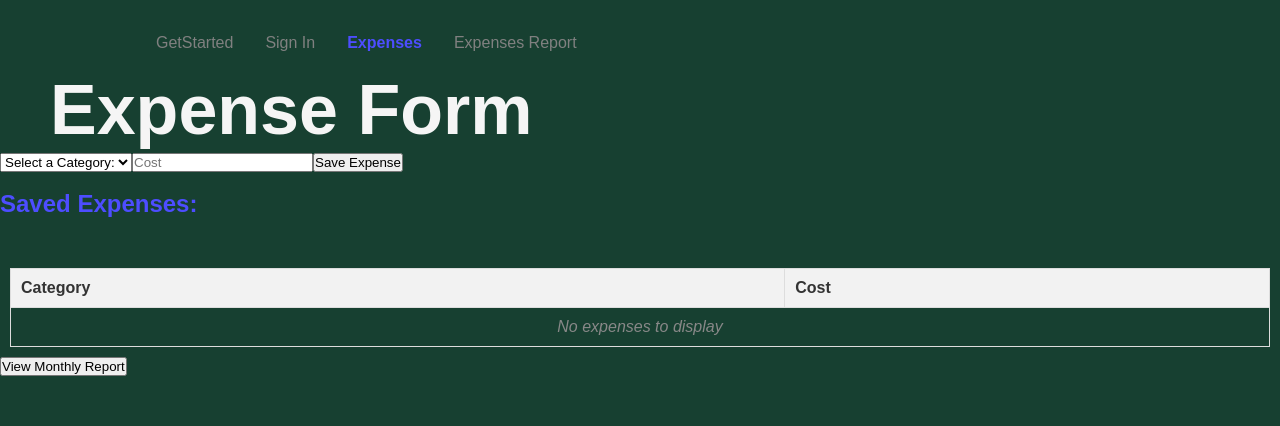
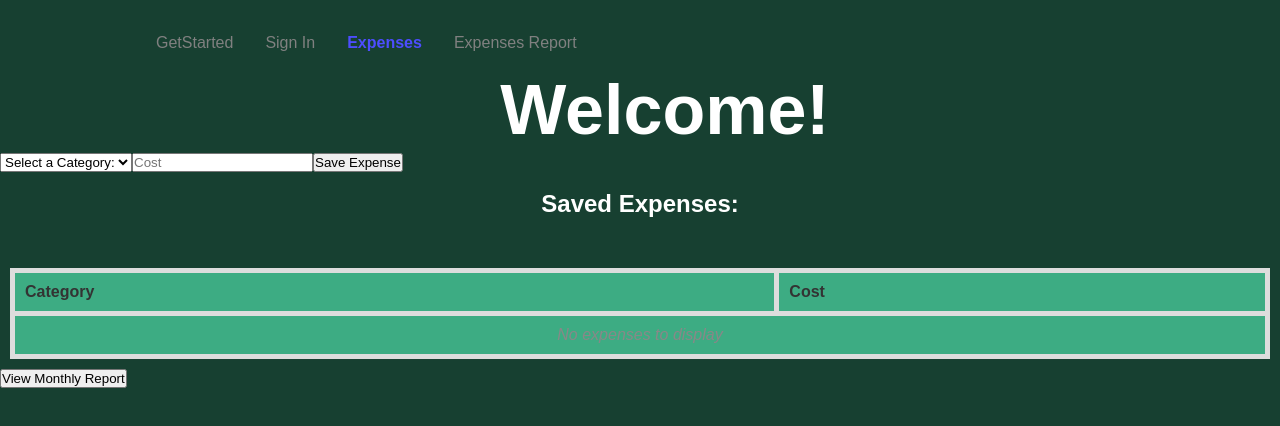
Before and after one commit to jackychen8173/CognitiveBudgetingCompanion, a React (Create React App) app in the folder my-app/: page /expenses in a window 1280 px wide. Shown: the top 426 px of the page. Built offline with nearby package versions, Linux system fonts and the light colour scheme.

Commit message:
Better formatting

```diff
--- a/my-app/src/pages/Expenses.css
+++ b/my-app/src/pages/Expenses.css
@@ -8,29 +8,35 @@
     width: 100%;
     border-collapse: collapse;
     margin-top: 20px;
-    text-align: left;
+    text-align: center;
+    background-color: #3DAC83;
+
   }
 
   th, td {
     padding: 10px;
-    border: 1px solid #ddd;
+    border: 5px solid #ddd;
     text-align: left;
+    background-color: #3DAC83;
   }
 
-  th {
-    background-color: #f2f2f2;
+  .h2 {
+    color: white;
+    text-align: center;
   }
 
-  tr:nth-child(even) {
-    background-color: #f9f9f9;
+  .h1 {
+    color: white;
+    text-align: center;
   }
 
-  tr:hover {
-    background-color: #e0e0e0;
-  }
 
   .no-expenses {
     text-align: center;
     font-style: italic;
     color: #888;
   }
+
+  .input {
+    align-items: center;
+  }
--- a/my-app/src/pages/Expenses.js
+++ b/my-app/src/pages/Expenses.js
@@ -50,10 +50,10 @@ const Expenses = () => {
 
   return (
     <div>
-      <h1>Expense Form</h1>
+      <h1 className='h1'>Welcome!</h1>
       <br />
       <form onSubmit={handleSubmit}>
-        <div>
+        <div className='input'>
           <label>
             <select
               name="category"
@@ -85,7 +85,7 @@ const Expenses = () => {
 
       {/* Displaying the table */}
       <br></br>
-      <h2>Saved Expenses:</h2>
+      <h2 className='h2'>Saved Expenses:</h2>
       <div className="table-container">
         <table>
           <thead>
```
